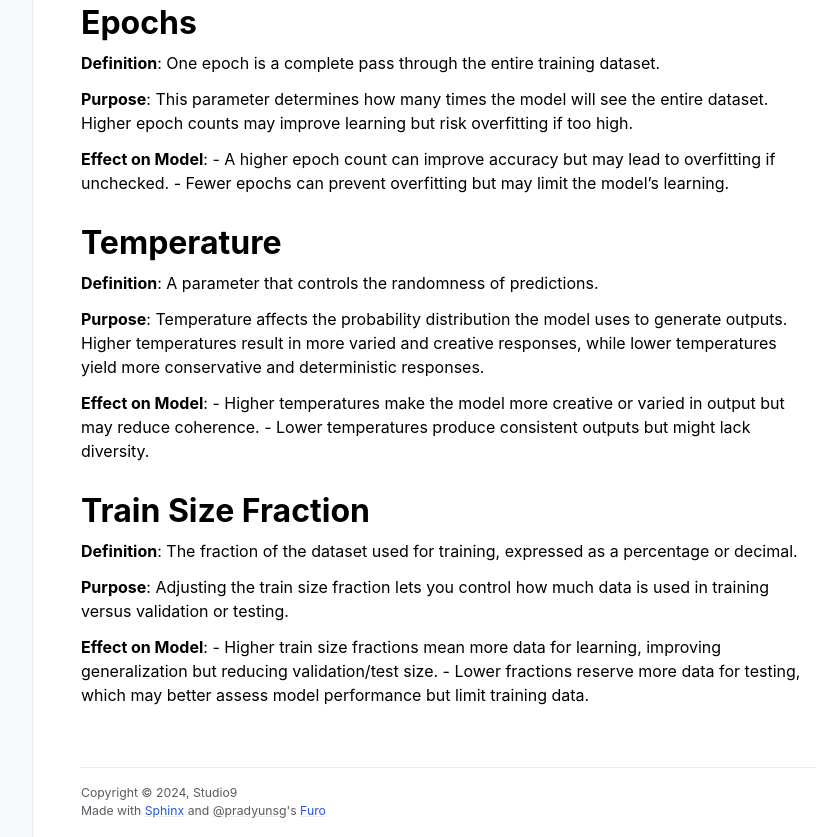
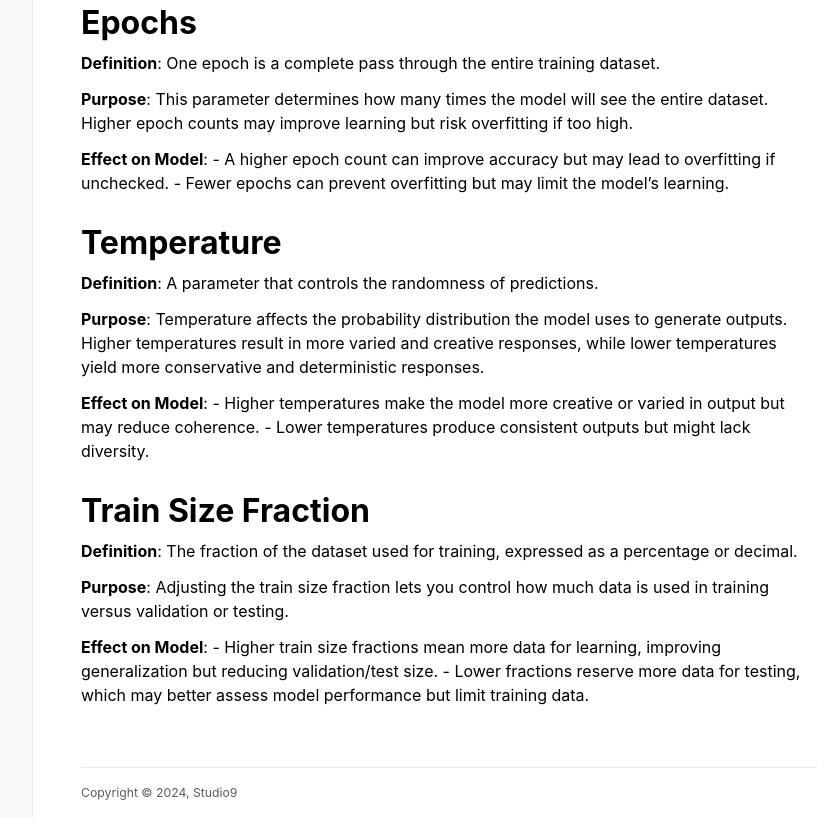
Before and after one commit to FlightMLT/FLIGHTWIKI.github.me, a plain HTML site: page index.html in a window 1280 px wide. Shown: the part 1711-2548 px from the top of the page, without its empty margins (311-1141 px from the left). Drawn offline with Linux system fonts and the light colour scheme.

Commit message:
Update index.html

```diff
--- a/index.html
+++ b/index.html
@@ -353,12 +353,6 @@
           <div class="left-details">
             <div class="copyright">
                 Copyright &#169; 2024, Studio9
-            </div>
-            Made with <a href="https://www.sphinx-doc.org/">Sphinx</a> and <a class="muted-link" href="https://pradyunsg.me">@pradyunsg</a>'s
-
-            <a href="https://github.com/pradyunsg/furo">Furo</a>
-
-          </div>
           <div class="right-details">
 
           </div>
```
